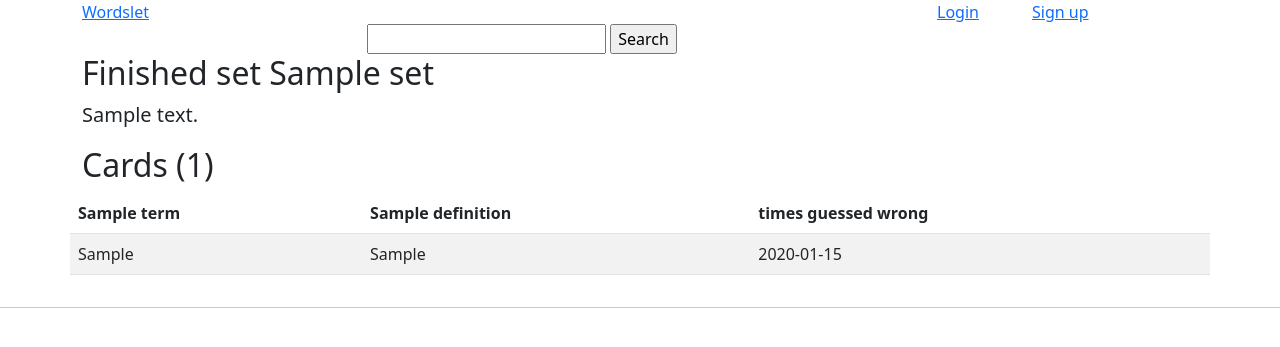
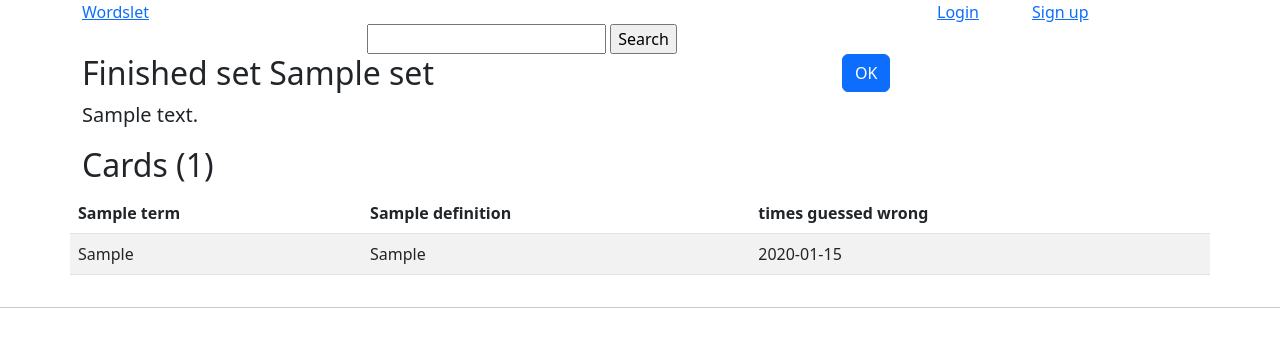
Before and after one commit to seirepo/tietokantasovellus-kesa-2022, a Flask app: template templates/finish.html in a window 1280 px wide. Shown: the top 347 px of the page. Run offline with Flask 2, Linux system fonts and the light colour scheme; the template is opened without the code that fills it: most values are stand-ins (such as "Sample title", 1, 10 or a date in 2020); some libraries are stand-ins or nearby versions.

Commit message:
Add ok button to finish page

```diff
--- a/templates/finish.html
+++ b/templates/finish.html
@@ -8,7 +8,9 @@
             <p class="h2">Finished set {{ set.name }}</p>
             <p class="lead">{{ set.description }}</p>
         </div>
-
+        <div class="col-4">
+            <a class="btn btn-primary" href="/set/{{ set.id }}">OK</a>
+        </div>
     </div>
     <div class="row">
         <p class="h2">Cards ({{ card_count }})</p>
```
